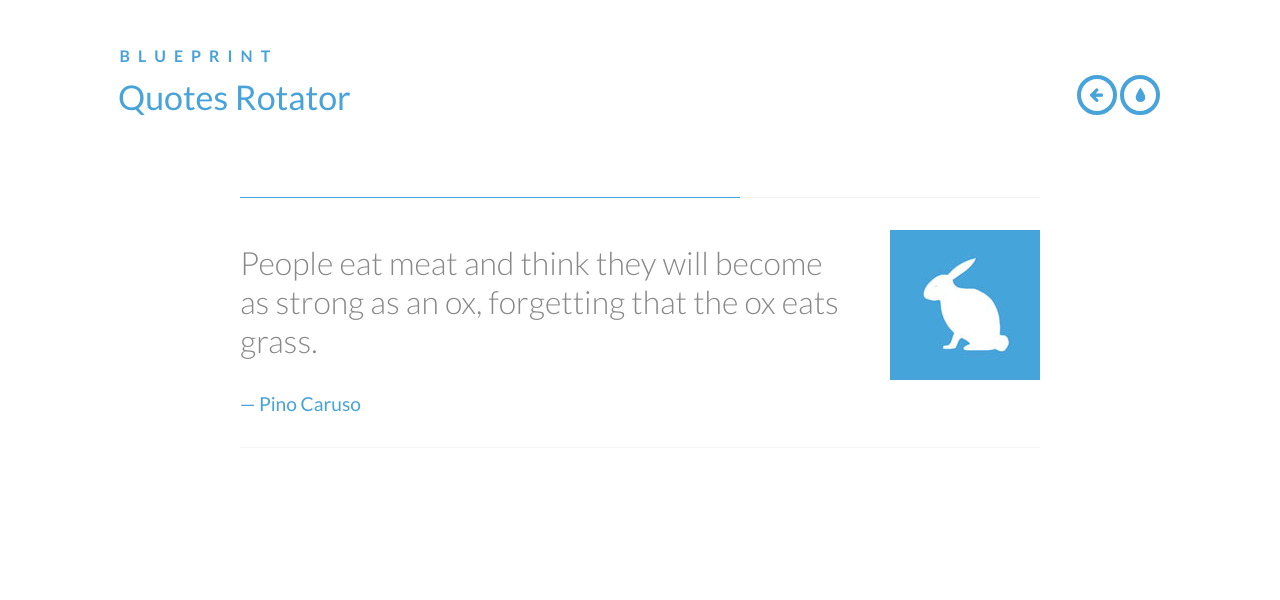
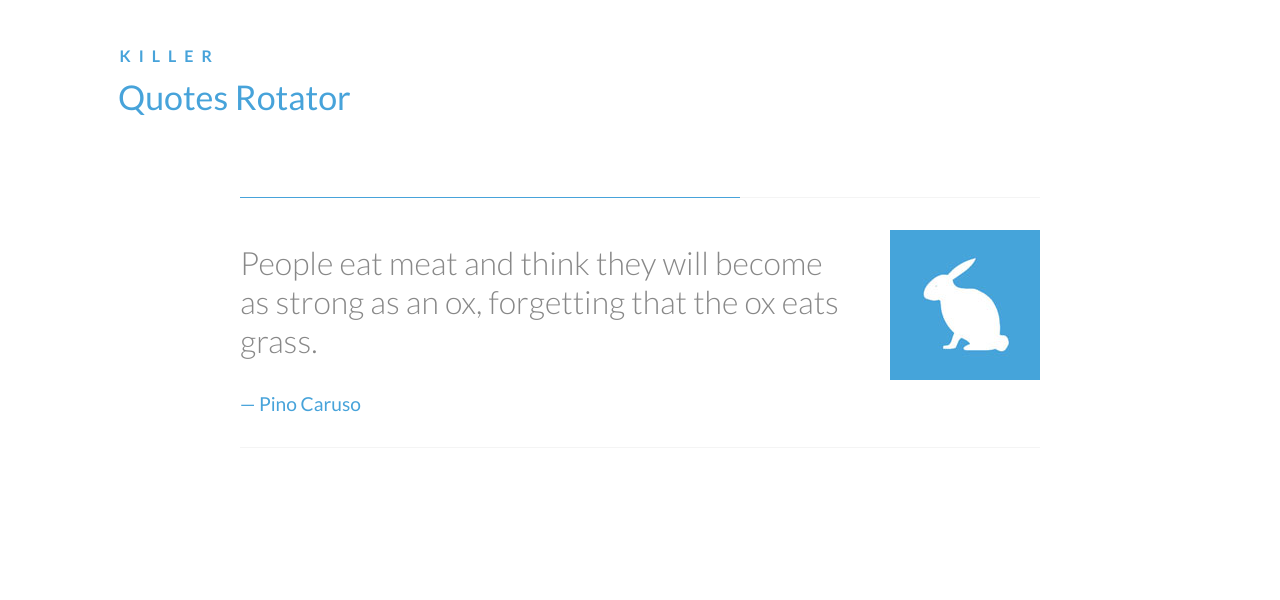
Before and after one commit to TrueCrimesPress/KillerQuotesRotator2, a plain HTML site: page docs/index.html in a window 1280 px wide. Drawn offline with nearby package versions, Linux system fonts and the light colour scheme.

Commit message:
Update index.html

```diff
--- a/docs/index.html
+++ b/docs/index.html
@@ -4,10 +4,10 @@
 		<meta charset="UTF-8" />
 		<meta http-equiv="X-UA-Compatible" content="IE=edge,chrome=1">
 		<meta name="viewport" content="width=device-width, initial-scale=1.0">
-		<title>Blueprint: Quotes Rotator</title>
-		<meta name="description" content="Blueprint: Quotes Rotator" />
+		<title>Killer Quotes Rotator</title>
+		<meta name="description" content="Killer Quotes Rotator" />
 		<meta name="keywords" content="quotes rotator, content rotator, jquery, javascript, fade in, fade out, css3, component, html, web development, blockquote" />
-		<meta name="author" content="Codrops" />
+		<meta name="author" content="True Crimes Press" />
 		<link rel="shortcut icon" href="../favicon.ico">
 		<link rel="stylesheet" type="text/css" href="css/default.css" />
 		<link rel="stylesheet" type="text/css" href="css/component.css" />
@@ -16,12 +16,13 @@
 	<body>
 		<div class="container">
 			<header class="clearfix">
-				<span>Blueprint</span>
+				<span>Killer</span>
 				<h1>Quotes Rotator</h1>
-				<nav>
+				<!--Remove nav-->
+				<!--<nav>
 					<a href="http://tympanus.net/Blueprints/NestedAccordion" class="icon-arrow-left" data-info="previous Blueprint">Previous Blueprint</a>
 					<a href="http://tympanus.net/codrops/?p=14591" class="icon-drop" data-info="back to the Codrops article">back to the Codrops article</a>
-				</nav>
+				</nav>-->
 			</header>
 			<div class="main">
 				<div id="cbp-qtrotator" class="cbp-qtrotator">
```
